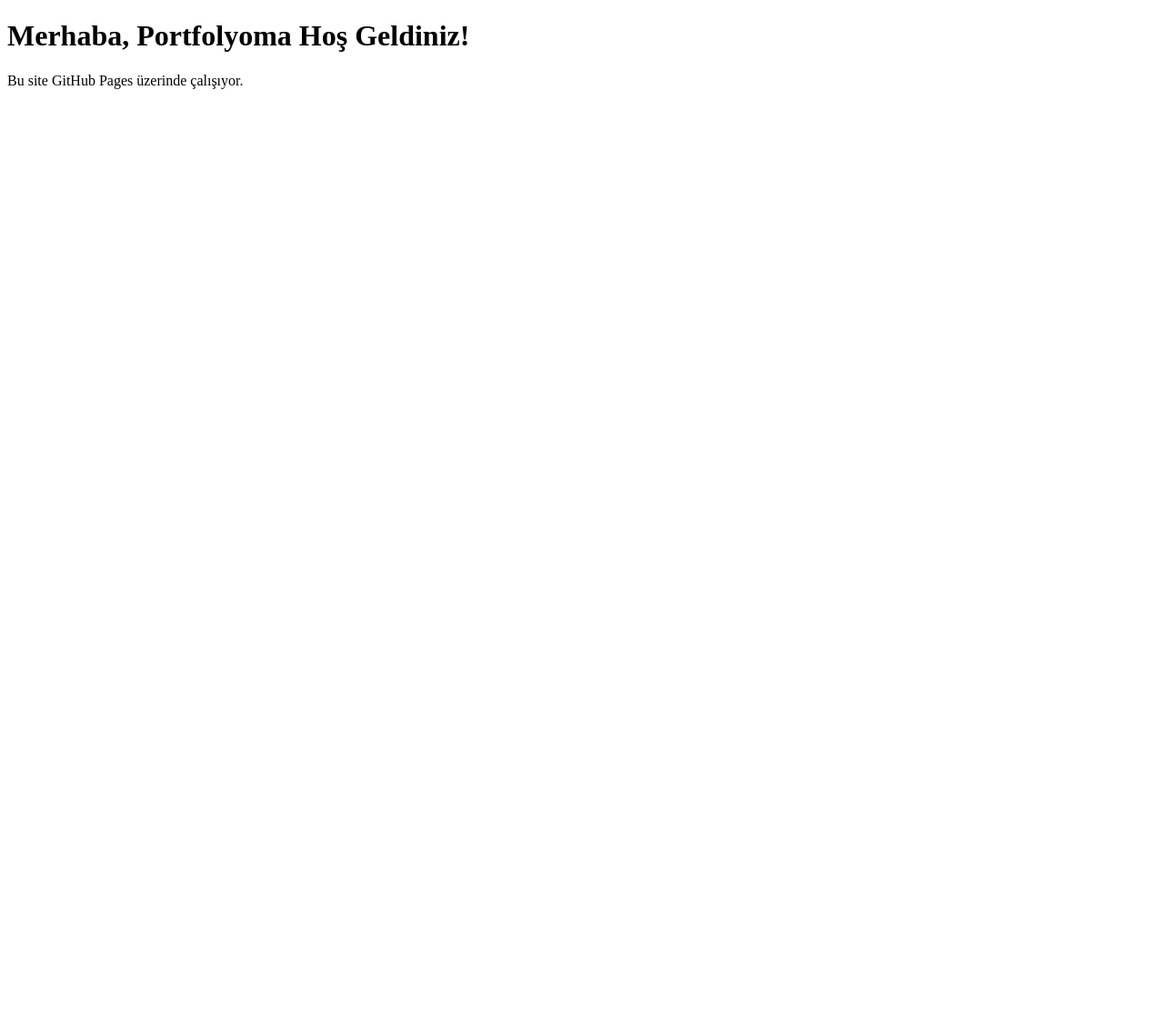
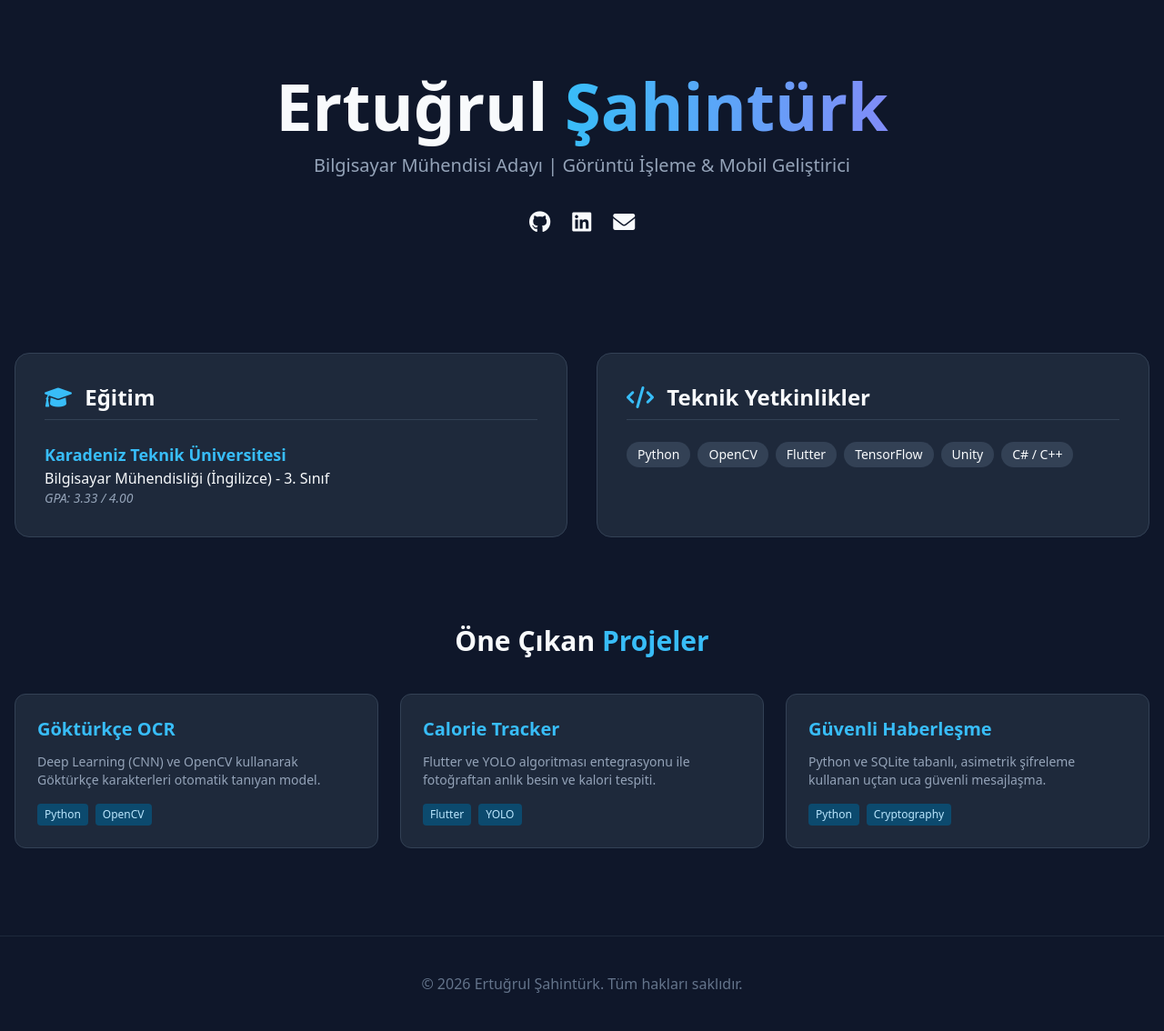
Before and after one commit to Ertusta/ertusta.github.io, a plain HTML site: page index.html in a window 1280 px wide. Shown: the whole page at 91% size. Before the commit the page ends 800 px from the top, so only its background shows below. Drawn offline with nearby package versions, Linux system fonts and the light colour scheme.

Commit message:
Update index.html for portfolio enhancements

```diff
--- a/index.html
+++ b/index.html
@@ -1,10 +1,89 @@
 <!DOCTYPE html>
-<html>
+<html lang="tr">
 <head>
-    <title>Ertusta Portfolyo</title>
+    <meta charset="UTF-8">
+    <meta name="viewport" content="width=device-width, initial-scale=1.0">
+    <title>Ertuğrul Şahintürk | Portfolyo</title>
+    <script src="https://cdn.tailwindcss.com"></script>
+    <link rel="stylesheet" href="https://cdnjs.cloudflare.com/ajax/libs/font-awesome/6.0.0/css/all.min.css">
+    <style>
+        body { background-color: #0f172a; color: #f8fafc; }
+        .gradient-text { background: linear-gradient(90deg, #38bdf8, #818cf8); -webkit-background-clip: text; -webkit-text-fill-color: transparent; }
+        .card { background: #1e293b; transition: transform 0.3s ease; }
+        .card:hover { transform: translateY(-5px); border-color: #38bdf8; }
+    </style>
 </head>
-<body>
-    <h1>Merhaba, Portfolyoma Hoş Geldiniz!</h1>
-    <p>Bu site GitHub Pages üzerinde çalışıyor.</p>
+<body class="font-sans">
+
+    <header class="py-20 text-center container mx-auto px-4">
+        <h1 class="text-5xl md:text-7xl font-bold mb-4">Ertuğrul <span class="gradient-text">Şahintürk</span></h1>
+        <p class="text-xl text-slate-400 mb-8">Bilgisayar Mühendisi Adayı | Görüntü İşleme & Mobil Geliştirici</p>
+        <div class="flex justify-center gap-6 text-2xl">
+            <a href="https://github.com/Ertusta" target="_blank" class="hover:text-sky-400"><i class="fab fa-github"></i></a>
+            <a href="https://linkedin.com/in/ertugrulsahinturk" target="_blank" class="hover:text-sky-400"><i class="fab fa-linkedin"></i></a>
+            <a href="mailto:ertugrulsahinturk6161@gmail.com" class="hover:text-sky-400"><i class="fas fa-envelope"></i></a>
+        </div>
+    </header>
+
+    <section class="container mx-auto px-4 py-12 grid md:grid-cols-2 gap-8">
+        <div class="card p-8 rounded-2xl border border-slate-700">
+            <h2 class="text-2xl font-bold mb-6 border-b border-slate-700 pb-2"><i class="fas fa-graduation-cap mr-2 text-sky-400"></i> Eğitim</h2>
+            <div>
+                <h3 class="font-bold text-sky-400 text-lg">Karadeniz Teknik Üniversitesi</h3>
+                <p>Bilgisayar Mühendisliği (İngilizce) - 3. Sınıf</p>
+                <p class="text-sm text-slate-400 italic">GPA: 3.33 / 4.00</p>
+            </div>
+        </div>
+        <div class="card p-8 rounded-2xl border border-slate-700">
+            <h2 class="text-2xl font-bold mb-6 border-b border-slate-700 pb-2"><i class="fas fa-code mr-2 text-sky-400"></i> Teknik Yetkinlikler</h2>
+            <div class="flex flex-wrap gap-2">
+                <span class="bg-slate-700 px-3 py-1 rounded-full text-sm">Python</span>
+                <span class="bg-slate-700 px-3 py-1 rounded-full text-sm">OpenCV</span>
+                <span class="bg-slate-700 px-3 py-1 rounded-full text-sm">Flutter</span>
+                <span class="bg-slate-700 px-3 py-1 rounded-full text-sm">TensorFlow</span>
+                <span class="bg-slate-700 px-3 py-1 rounded-full text-sm">Unity</span>
+                <span class="bg-slate-700 px-3 py-1 rounded-full text-sm">C# / C++</span>
+            </div>
+        </div>
+    </section>
+
+    <section class="container mx-auto px-4 py-12">
+        <h2 class="text-3xl font-bold mb-10 text-center">Öne Çıkan <span class="text-sky-400">Projeler</span></h2>
+        <div class="grid md:grid-cols-2 lg:grid-cols-3 gap-6">
+
+            <div class="card p-6 rounded-xl border border-slate-700">
+                <h3 class="text-xl font-bold mb-3 text-sky-400">Göktürkçe OCR</h3>
+                <p class="text-slate-400 text-sm mb-4">Deep Learning (CNN) ve OpenCV kullanarak Göktürkçe karakterleri otomatik tanıyan model.</p>
+                <div class="flex gap-2">
+                    <span class="text-xs bg-sky-900 text-sky-200 px-2 py-1 rounded">Python</span>
+                    <span class="text-xs bg-sky-900 text-sky-200 px-2 py-1 rounded">OpenCV</span>
+                </div>
+            </div>
+
+            <div class="card p-6 rounded-xl border border-slate-700">
+                <h3 class="text-xl font-bold mb-3 text-sky-400">Calorie Tracker</h3>
+                <p class="text-slate-400 text-sm mb-4">Flutter ve YOLO algoritması entegrasyonu ile fotoğraftan anlık besin ve kalori tespiti.</p>
+                <div class="flex gap-2">
+                    <span class="text-xs bg-sky-900 text-sky-200 px-2 py-1 rounded">Flutter</span>
+                    <span class="text-xs bg-sky-900 text-sky-200 px-2 py-1 rounded">YOLO</span>
+                </div>
+            </div>
+
+            <div class="card p-6 rounded-xl border border-slate-700">
+                <h3 class="text-xl font-bold mb-3 text-sky-400">Güvenli Haberleşme</h3>
+                <p class="text-slate-400 text-sm mb-4">Python ve SQLite tabanlı, asimetrik şifreleme kullanan uçtan uca güvenli mesajlaşma.</p>
+                <div class="flex gap-2">
+                    <span class="text-xs bg-sky-900 text-sky-200 px-2 py-1 rounded">Python</span>
+                    <span class="text-xs bg-sky-900 text-sky-200 px-2 py-1 rounded">Cryptography</span>
+                </div>
+            </div>
+
+        </div>
+    </section>
+
+    <footer class="py-10 text-center text-slate-500 border-t border-slate-800 mt-12">
+        <p>© 2026 Ertuğrul Şahintürk. Tüm hakları saklıdır.</p>
+    </footer>
+
 </body>
 </html>
```
